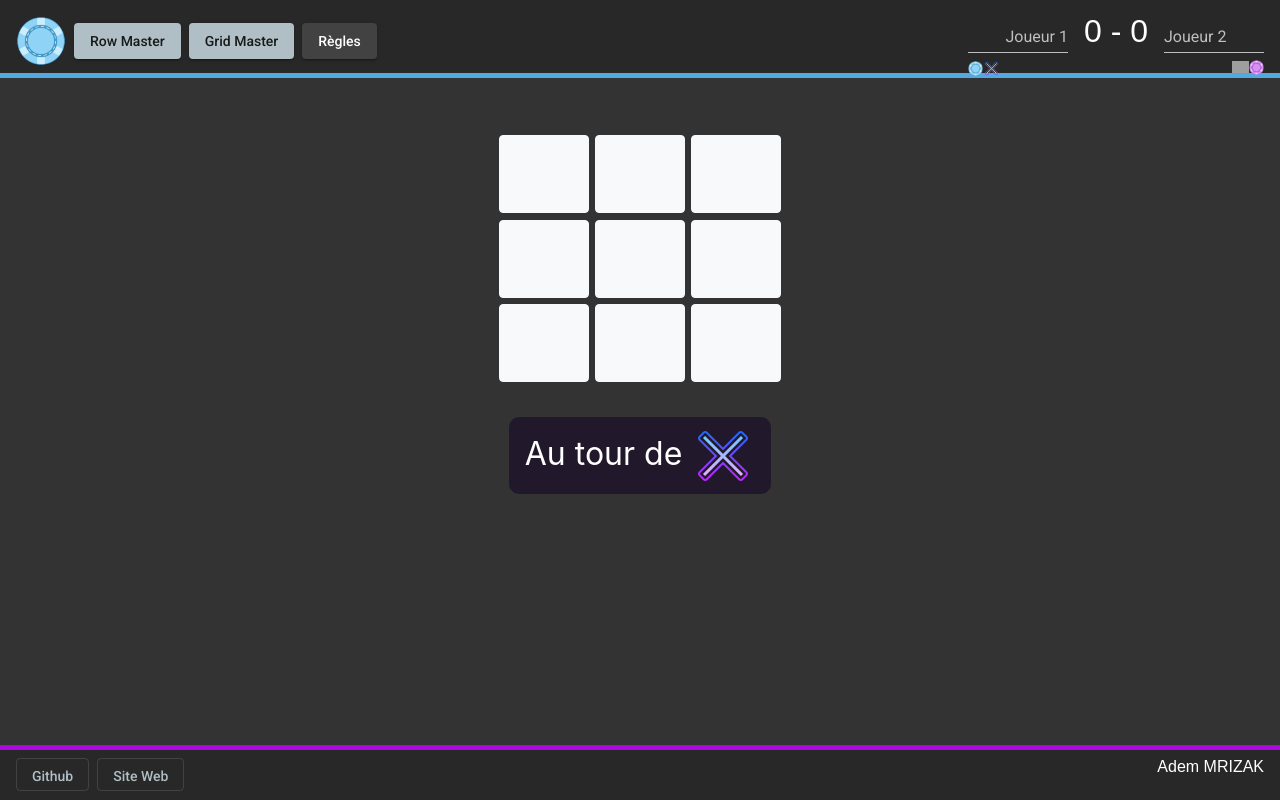
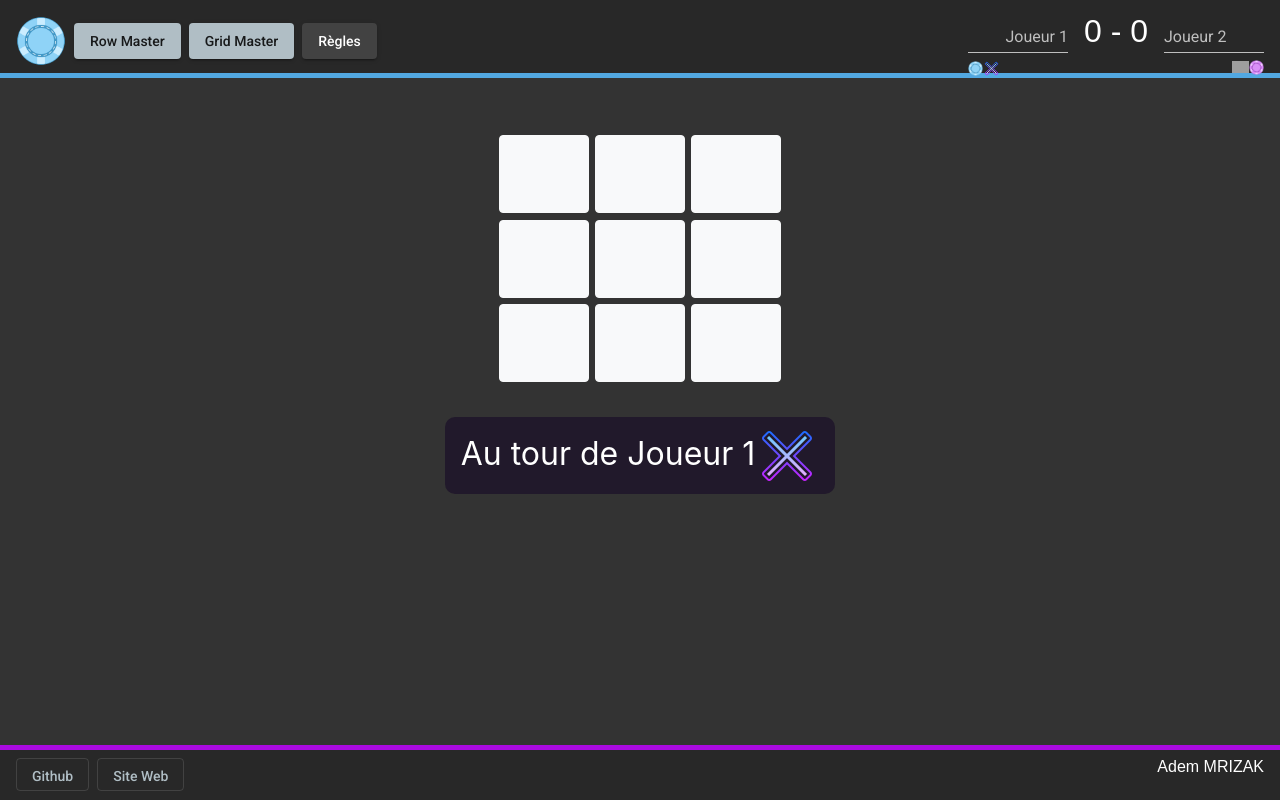
Before and after one commit to adem-m/games-master, an Angular app: page /grid-master in a window 1280 px wide. Built offline with nearby package versions, Linux system fonts and the light colour scheme; grey boxes are pictures that could not be loaded.

Commit message:
name display update

```diff
--- a/src/app/app.component.html
+++ b/src/app/app.component.html
@@ -16,7 +16,7 @@
                 <div class="scoreBox">
                     <mat-form-field style="text-align: right;" color="accent" appearance="legacy">
                         <mat-label>Joueur 1</mat-label>
-                        <input matInput>
+                        <input matInput maxlength="12" #input1 (input)="setName1(input1.value)">
                         <mat-hint><img src="assets/blueToken.png" width="15px"><img src="assets/img/xIcon.png"
                                 width="17px"></mat-hint>
                     </mat-form-field>
@@ -24,7 +24,7 @@
                         - {{ getScore2() }}</span>
                     <mat-form-field color="accent" appearance="legacy">
                         <mat-label>Joueur 2</mat-label>
-                        <input matInput>
+                        <input matInput maxlength="12" #input2 (input)="setName2(input2.value)">
                         <mat-hint align="end"><img src="assets/img/oIcon.png" width="17px"><img src="assets/purpleToken.png"
                                 width="15px"></mat-hint>
                     </mat-form-field>
--- a/src/app/app.component.ts
+++ b/src/app/app.component.ts
@@ -40,4 +40,24 @@ export class AppComponent {
   getScore2() {
     return this.service.j2Score;
   }
+  getName1() {
+    return this.service.j1Name;
+  }
+  getName2() {
+    return this.service.j2Name;
+  }
+  setName1(name: string) {
+    if (name.length === 0) {
+      this.service.j1Name = 'Joueur 1';
+    } else {
+      this.service.j1Name = name;
+    }
+  }
+  setName2(name: string) {
+    if (name.length === 0) {
+      this.service.j2Name = 'Joueur 2';
+    } else {
+      this.service.j2Name = name;
+    }
+  }
 }
--- a/src/app/grid/grid.component.html
+++ b/src/app/grid/grid.component.html
@@ -1,6 +1,6 @@
 <body>
     <div class="whosTurnDiv">
-        <div class="whosTurn">Au tour de <img src="{{ playerToken[count % 2] }}" width="50px"></div>
+        <div class="whosTurn">Au tour d{{ apostrophe() }}{{ whosTurn() }} <img src="{{ playerToken[count % 2] }}" width="50px"></div>
     </div>
     <div class="grid">
         <div class="column" *ngFor="let c of gridContent; index as i">
--- a/src/app/grid/grid.component.scss
+++ b/src/app/grid/grid.component.scss
@@ -31,6 +31,7 @@ body {
 .whosTurn {
     width: fit-content;
     margin: auto;
+    text-align: center;
     font-size: 1.8em;
     padding: 0.2em 0.5em;
     border-radius: 10px;
--- a/src/app/grid/grid.component.ts
+++ b/src/app/grid/grid.component.ts
@@ -164,6 +164,20 @@ export class GridComponent implements OnInit {
     this.thereIsAWinner = false;
     this.winnerName = '';
   }
+  whosTurn() {
+    if (this.count % 2 === 0) {
+      return this.service.j1Name;
+    }
+    return this.service.j2Name;
+  }
+  apostrophe() {
+    for (const vowel of this.service.vowels) {
+      if (this.whosTurn()[0] === vowel) {
+        return '\'';
+      }
+    }
+    return 'e ';
+  }
   onMouseOver(index) {
     this.buttons[index] = 'assets/arrow.svg';
   }
--- a/src/app/morpion/morpion.component.html
+++ b/src/app/morpion/morpion.component.html
@@ -11,7 +11,7 @@
     <button type="button" class="btn btn-light" (click)="whatSign(8)"><img src="{{ signes.get(8) }}"></button>
   </div>
   <div class="end">
-    <p class="whoPlays" *ngIf="!ended">Au tour de <img src="{{ whosNext() }}"></p>
+    <p class="whoPlays" *ngIf="!ended">Au tour d{{ apostrophe() }}{{ whosNextName() }}<img src="{{ whosNextImg() }}"></p>
     <p *ngIf="ended">{{ endText }} <span *ngIf="ended && !draw"><img
           src="{{ signes.get(this.lastIndex) }}"></span><br /> <button mat-raised-button color="accent"
         (click)="playAgain()">Rejouer</button>
--- a/src/app/morpion/morpion.component.ts
+++ b/src/app/morpion/morpion.component.ts
@@ -112,7 +112,21 @@ export class MorpionComponent implements OnInit {
     this.ended = false;
     this.draw = false;
   }
-  whosNext() {
+  whosNextName() {
+    if (this.round % 2 === 1) {
+      return this.service.j1Name;
+    }
+    return this.service.j2Name;
+  }
+  apostrophe() {
+    for (const vowel of this.service.vowels) {
+      if (this.whosNextName()[0] === vowel) {
+        return '\'';
+      }
+    }
+    return 'e ';
+  }
+  whosNextImg() {
     if (this.round % 2 === 0) {
       return 'assets/img/oIcon.png';
     } else {
--- a/src/app/services/scores.service.ts
+++ b/src/app/services/scores.service.ts
@@ -1,8 +1,9 @@
 export class ScoresService {
     j1Score = 0;
     j2Score = 0;
-    j1Name;
-    j2Name;
+    j1Name = 'Joueur 1';
+    j2Name = 'Joueur 2';
+    vowels = ['a', 'A', 'e', 'E', 'i', 'I', 'o', 'O', 'u', 'U', 'y', 'Y'];
 
     j1ScoreUpdate() {
         this.j1Score++;
```
Also changed, not shown: 6 other files (tests, documents, lock files or other folders).
